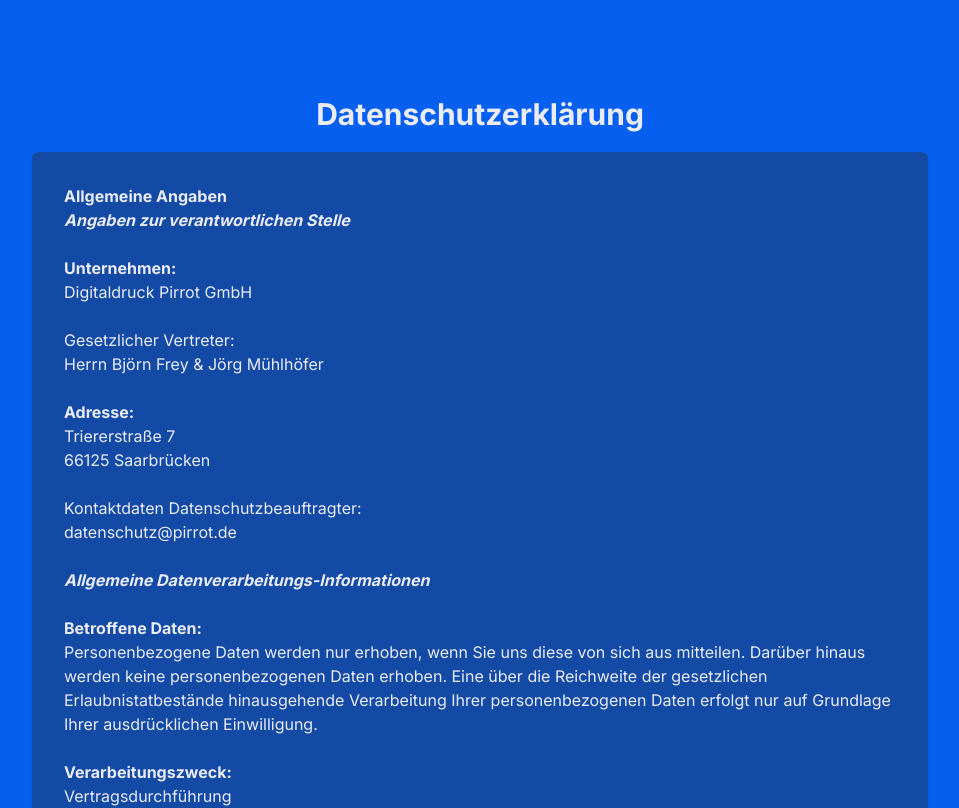
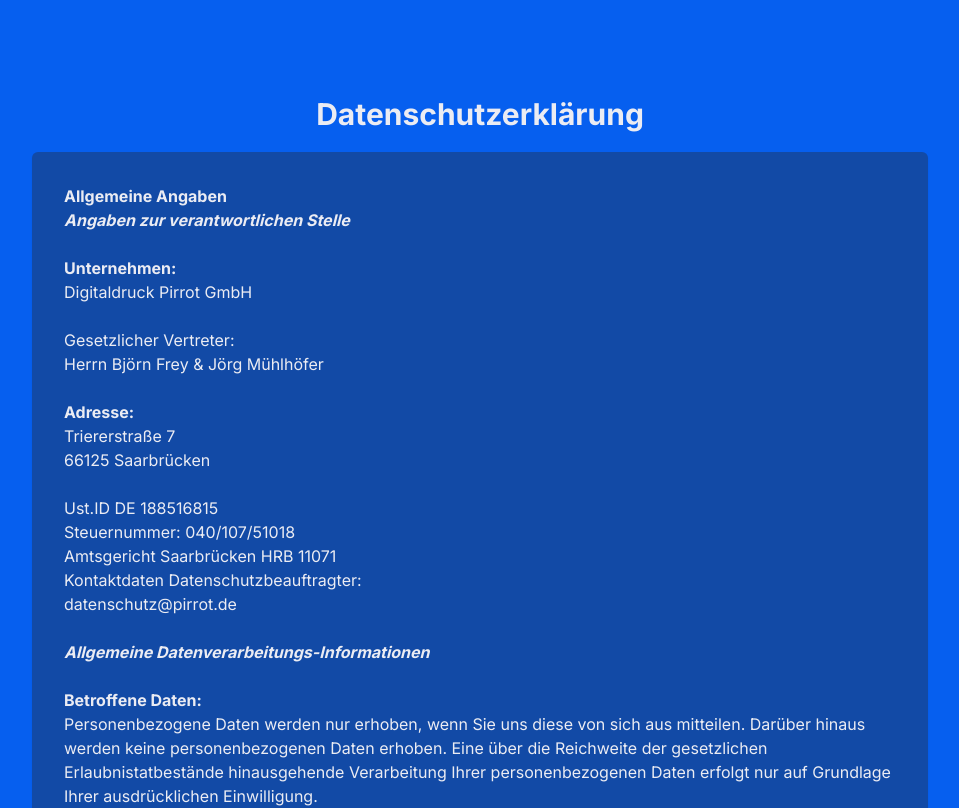
Before and after one commit to schoenenp/secure-landing, a Next.js app: page /datenschutz in a window 1280 px wide. Shown: the top 808 px of the page, without its empty margins (160-1119 px from the left). Built offline with nearby package versions, Linux system fonts and the light colour scheme.

Commit message:
adding some

```diff
--- a/src/app/datenschutz/layout.tsx
+++ b/src/app/datenschutz/layout.tsx
@@ -6,8 +6,8 @@
 const inter = Inter({ subsets: ["latin"] });
 
 export const metadata: Metadata = {
-  title: "Create Next App",
-  description: "Generated by create next app",
+  title: "Impressum",
+  description: "Impressum & Datenschutzseite der Digitaldruck Pirrot GmbH.",
 };
 
 export default function RootLayout({
--- a/src/app/datenschutz/page.tsx
+++ b/src/app/datenschutz/page.tsx
@@ -1,7 +1,8 @@
 "use client";
 
+import LoadingSpinner from "@/components/LoadingSpinner";
 import React from "react";
-import Cookies from "universal-cookie";
+
 
 export default function About() {
   const [isClient, setIsClient] = React.useState(false);
@@ -13,11 +14,10 @@
   if (!isClient)
     return (
       <div className=" min-h-screen flex justify-center items-center w-full h-full bg-black">
-        <span className=" animate-spin text-5xl text-white p-4 border-4 rounded-full aspect-square">
-
-        </span>
+      <LoadingSpinner />
       </div>
     );
+
   return (
     <main className="flex min-h-screen flex-col gap-5 items-center justify-center  md:p-24 bg-pirrot-blue-700 text-info-100 relative">
       <h2 className="text-3xl font-bold">Datenschutzerklärung</h2>
@@ -49,6 +49,13 @@
           66125 Saarbrücken
           <br />
           <br />
+          Ust.ID DE 188516815
+          <br />
+          Steuernummer: 040/107/51018
+          <br />
+          Amtsgericht Saarbrücken HRB 11071
+          <br />
+
           Kontaktdaten Datenschutzbeauftragter:
           <br />
           datenschutz@pirrot.de
--- a/src/app/page.tsx
+++ b/src/app/page.tsx
@@ -20,7 +20,6 @@
         </div>
           </div>
        <div className="flex gap-5 flex-col bg-pirrot-blue-950/20  p-4 rounded max-h-80 overflow-y-scroll">
-
 
         <h3 className="font-black text-2xl text-left">Was sind Cookies?</h3>
         <p>Cookies sind kleine Textdateien, die auf Ihrem Gerät gespeichert werden, wenn Sie Websites besuchen. Sie helfen uns, Ihr Benutzererlebnis zu verbessern.</p>
```
